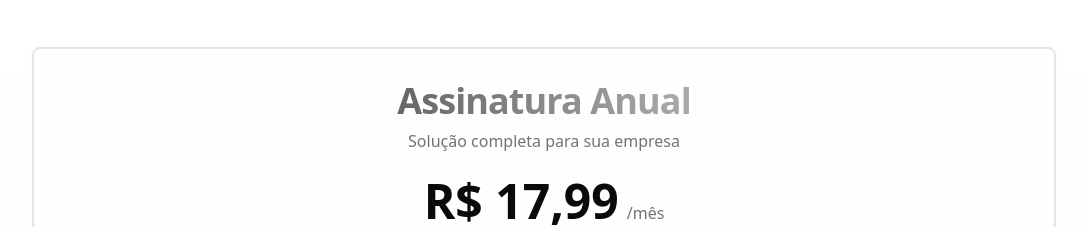
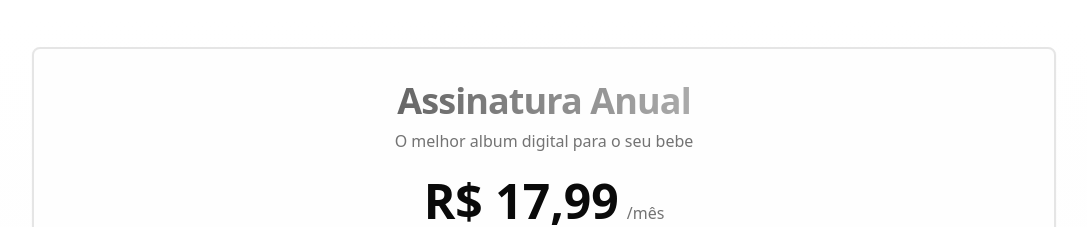
Before and after one commit to Affiliux/petzzu.com, a Next.js app: page / in a window 1280 px wide. Shown: the part 3860-4087 px from the top of the page, without its empty margins (96-1183 px from the left). Built offline with nearby package versions, Linux system fonts and the light colour scheme; no server answers.

Commit message:
feat: update Plans component description for clarity

```diff
--- a/src/components/plans.tsx
+++ b/src/components/plans.tsx
@@ -55,7 +55,7 @@ export function Plans() {
               <CardTitle className='text-3xl md:text-4xl font-bold bg-gradient-to-r from-primary to-primary-foreground bg-clip-text text-transparent'>
                 Assinatura Anual
               </CardTitle>
-              <p className='text-muted-foreground mt-2'>Solução completa para sua empresa</p>
+              <p className='text-muted-foreground mt-2'>O melhor album digital para o seu bebe</p>
             </div>
             <div className='flex items-baseline justify-center gap-x-2'>
               <span className='text-5xl font-bold'>R$ 17,99</span>
```
